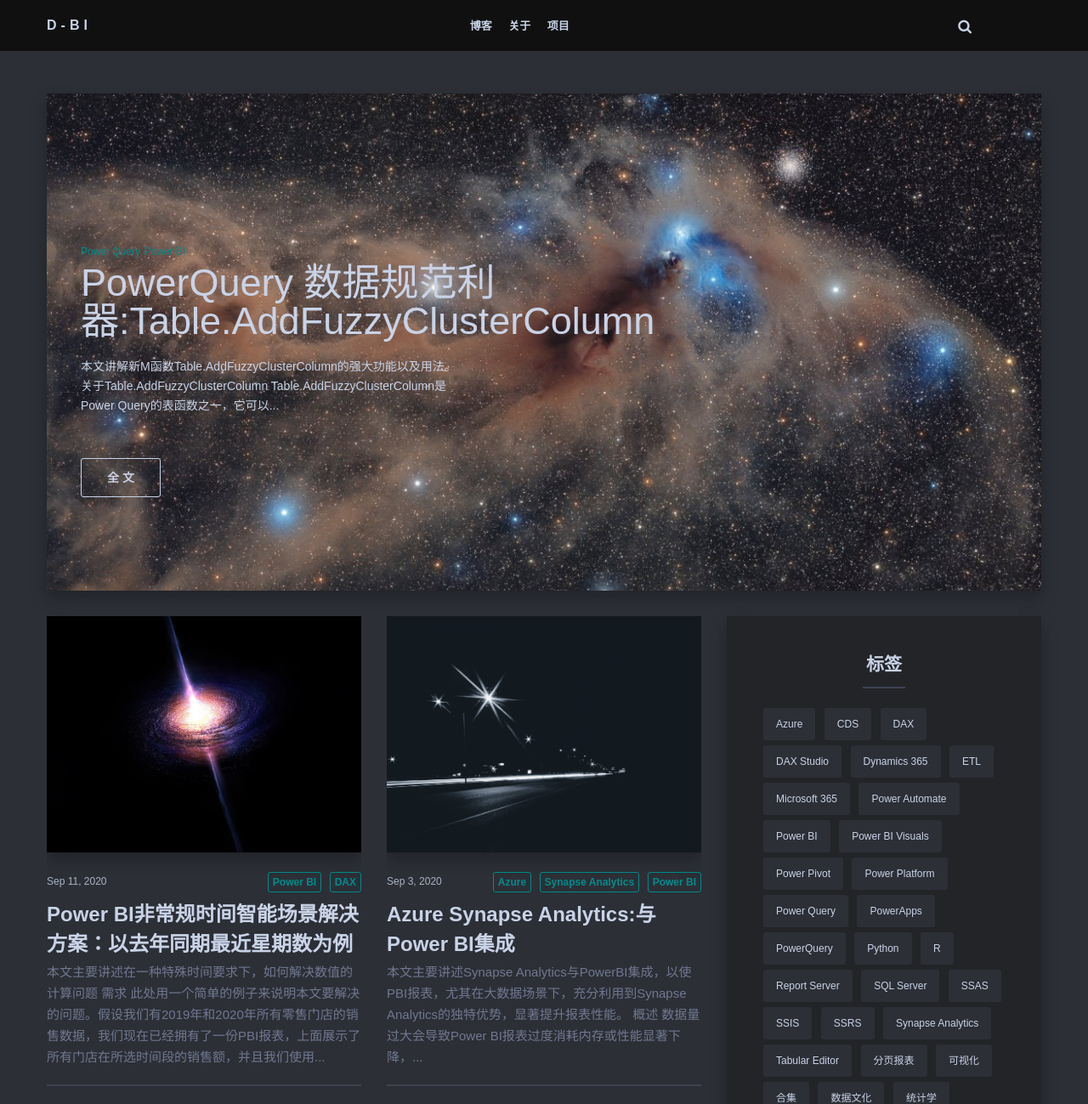
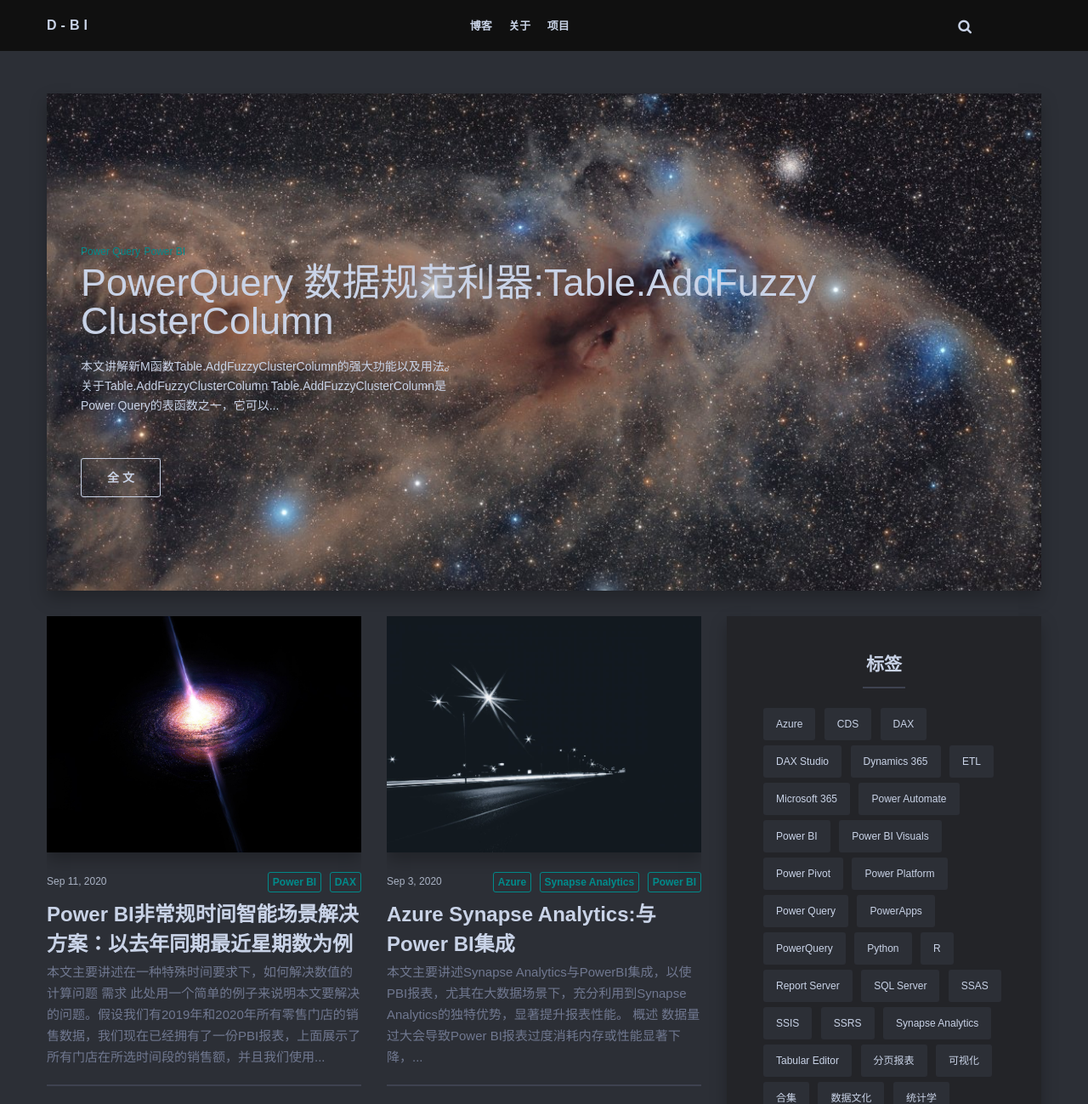
Before and after one commit to D-BI-TECH/D-BI-TECH.github.io, a Jekyll site: the page built from index.html, in a window 1280 px wide and 1400 px high, cut to the strip 0-1299 px from the top of the window. Shown: the whole strip at 85% size. Built offline with Jekyll 4.4.1, drawn with Linux system fonts in a browser that asks for light colours; nearby versions of some CDN libraries; the list of posts is cut into pages by our own code; comment, search, counter and statistics services are not loaded; some of the changed text lies outside the part shown.

Commit message:
Update 2020-09-20-power-query-table-addFuzzyClusterColumn.markdown

```diff
--- a/_posts/2020-09-20-power-query-table-addFuzzyClusterColumn.markdown
+++ b/_posts/2020-09-20-power-query-table-addFuzzyClusterColumn.markdown
@@ -1,6 +1,6 @@
 ---
 layout: post
-title:  PowerQuery 数据规范利器:Table.AddFuzzyClusterColumn
+title:  PowerQuery 数据规范利器:Table.AddFuzzy ClusterColumn
 date:   2020-09-20 01:03:50 +0000
 image:  12.jpg
 tags:   [Power Query,Power BI]
```
